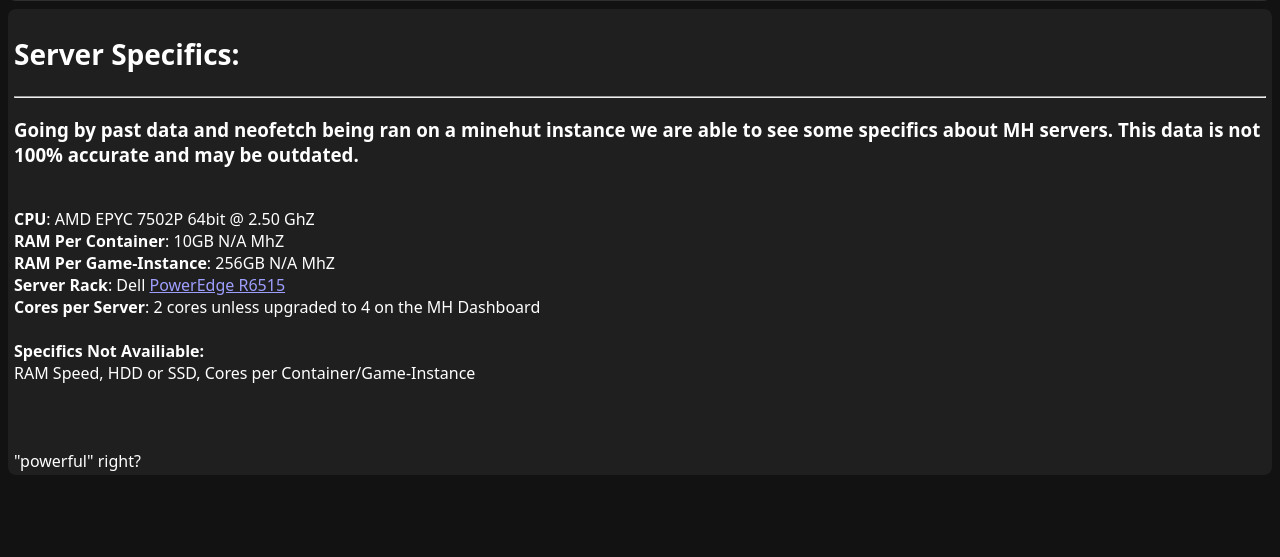
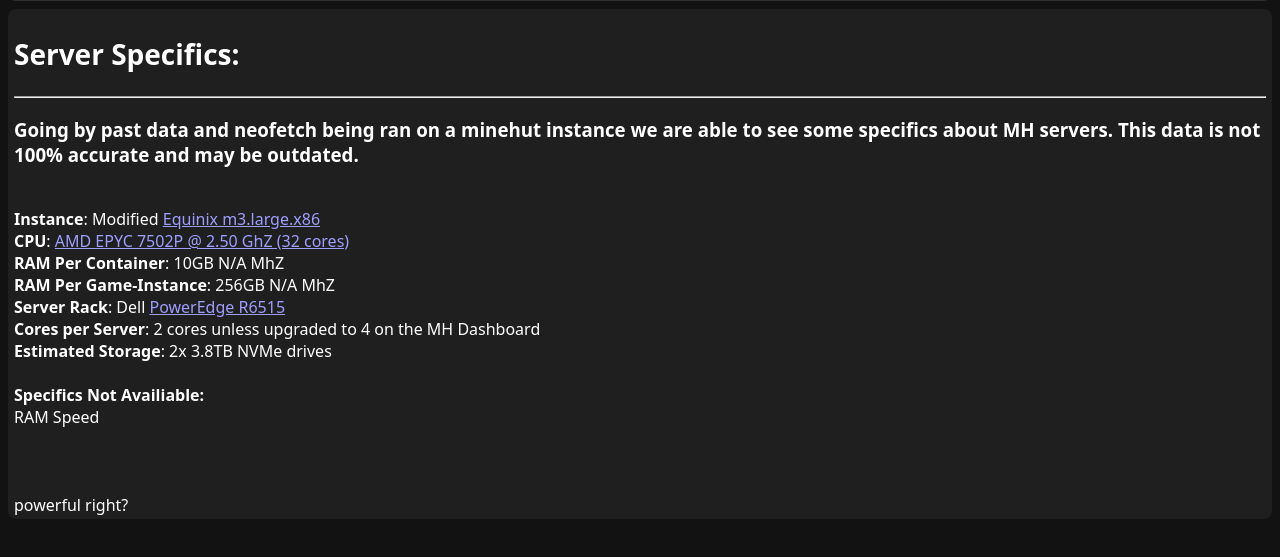
Before and after one commit to uhidontkno/MinehutSimpleStats, a plain HTML site: page specifics.html in a window 1280 px wide. Shown: the part 65-622 px from the top of the page. Drawn offline with Linux system fonts and the light colour scheme.

Commit message:
Added more information to specifics page

```diff
--- a/specifics.html
+++ b/specifics.html
@@ -30,18 +30,22 @@
       </h3>
     </span>
     <br>
-    <b>CPU</b>: AMD EPYC 7502P 64bit @ 2.50 GhZ<br>
+    <b>Instance</b>: Modified <a href="https://deploy.equinix.com/product/servers/m3-large/">
+      Equinix m3.large.x86</a><br>
+    <b>CPU</b>: <a href="https://www.amd.com/en/products/cpu/amd-epyc-7502p">
+      AMD EPYC 7502P @ 2.50 GhZ (32 cores)</a><br>
     <b>RAM Per Container</b>: 10GB N/A MhZ<br>
     <b>RAM Per Game-Instance</b>: 256GB N/A MhZ<br>
     <b>Server Rack</b>: Dell <a href="https://www.dell.com/en-us/shop/productdetailstxn/poweredge-r6515#">PowerEdge
       R6515</a><br>
     <b>Cores per Server</b>: 2 cores unless upgraded to 4 on the MH Dashboard<br>
+    <b>Estimated Storage</b>: 2x 3.8TB NVMe drives<br>
     <br>
     <b>Specifics Not Availiable:</b>
     <br>
-    RAM Speed, HDD or SSD, Cores per Container/Game-Instance
+    RAM Speed
     <br><br><br><br>
-    "powerful" right?
+    powerful right?
   </div><br><br>
 
   <!-- CSS -->
```
